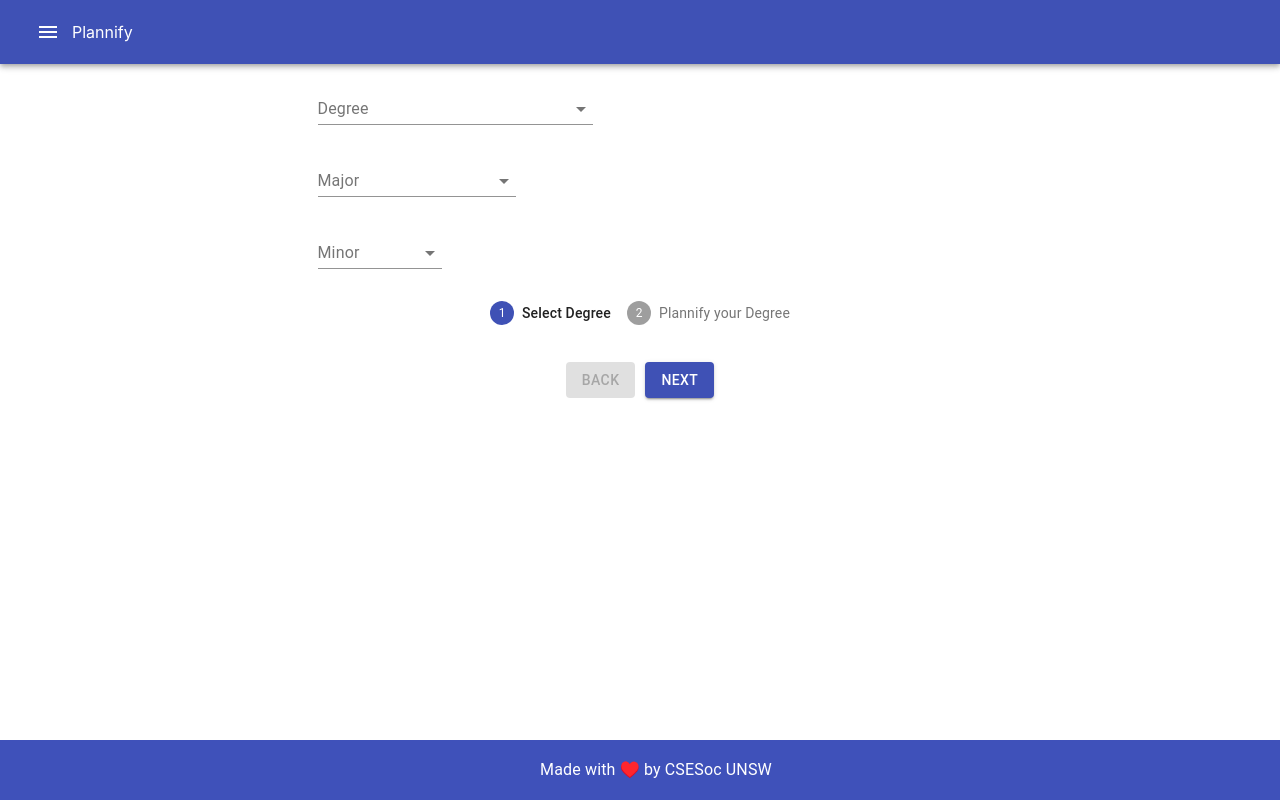
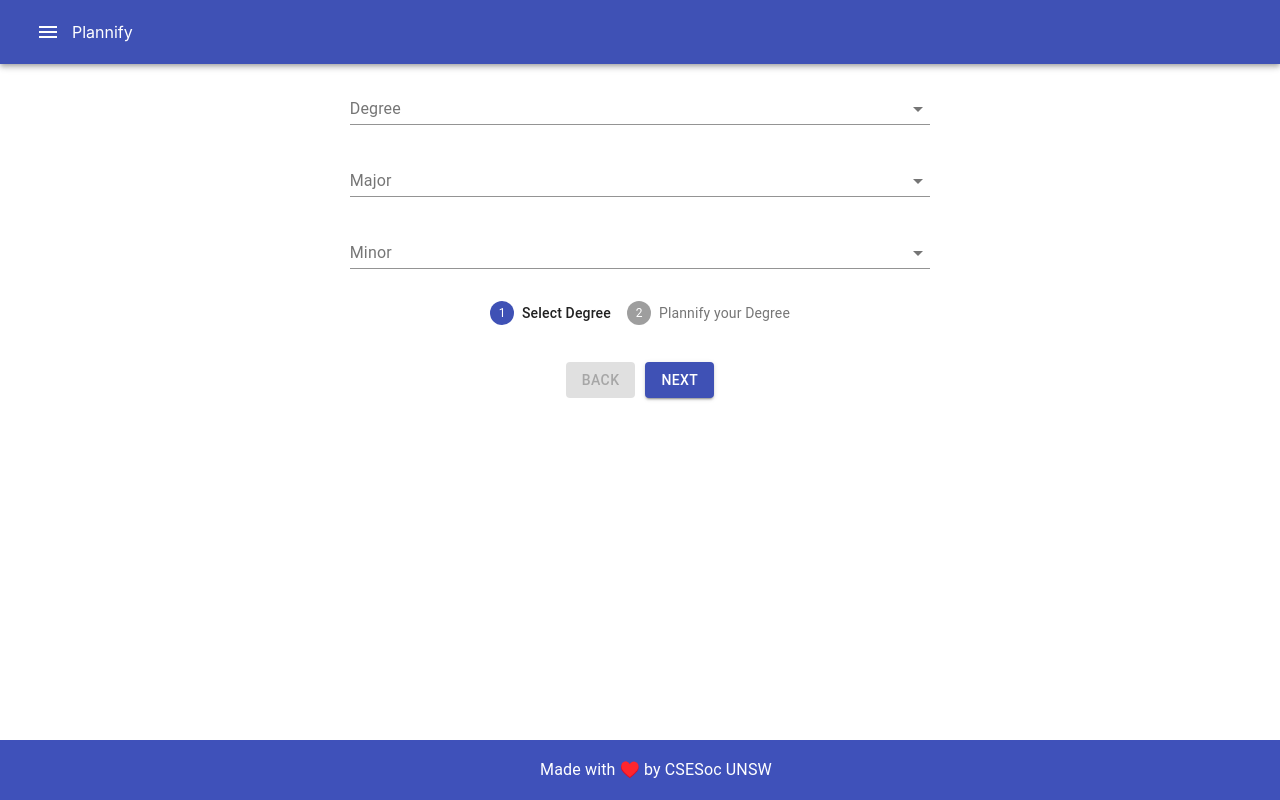
Before and after one commit to csesoc/degree-planner, a React (Create React App) app in the folder client/: page / in a window 1280 px wide. Shown: the top 800 px of the page. Built offline with nearby package versions, Linux system fonts and the light colour scheme.

Commit message:
tidy up degree form

```diff
--- a/client/src/components/planner/DegreeInputForm.js
+++ b/client/src/components/planner/DegreeInputForm.js
@@ -7,7 +7,7 @@ import { makeStyles } from '@material-ui/core/styles';
 
 const useStyles = makeStyles({
     form: {
-
+        padding: '0 5%',
     }
 });
 
@@ -73,8 +73,8 @@ export default function DegreeInputForm() {
             <form className={classes.form} autoComplete="off">
               <Grid container spacing={3}>
                 <Grid item xs={12}>
-                  <FormControl className="degree_selector_formcontrol">
-                    <InputLabel htmlFor="degree">Degree</InputLabel>
+                  <FormControl fullWidth className="degree_selector_formcontrol">
+                    <InputLabel  htmlFor="degree">Degree</InputLabel>
                     <Select
                       native
                       value={degree}
@@ -90,7 +90,7 @@ export default function DegreeInputForm() {
                   </FormControl>
                 </Grid>
                 <Grid item xs={12}>
-                  <FormControl className="major_selector_formcontrol">
+                  <FormControl fullWidth className="major_selector_formcontrol">
                     <InputLabel htmlFor="major">Major</InputLabel>
                     <Select
                       native
@@ -107,7 +107,7 @@ export default function DegreeInputForm() {
                   </FormControl>
                 </Grid>
                 <Grid item xs={12}>
-                  <FormControl className="minor_selector_formcontrol">
+                  <FormControl fullWidth className="minor_selector_formcontrol">
                     <InputLabel htmlFor="minor">Minor</InputLabel>
                     <Select
                       native
```
